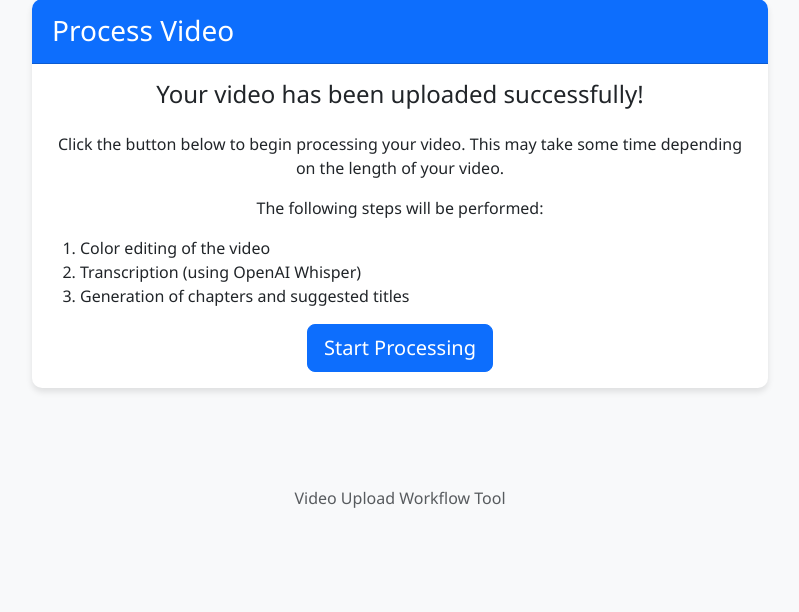
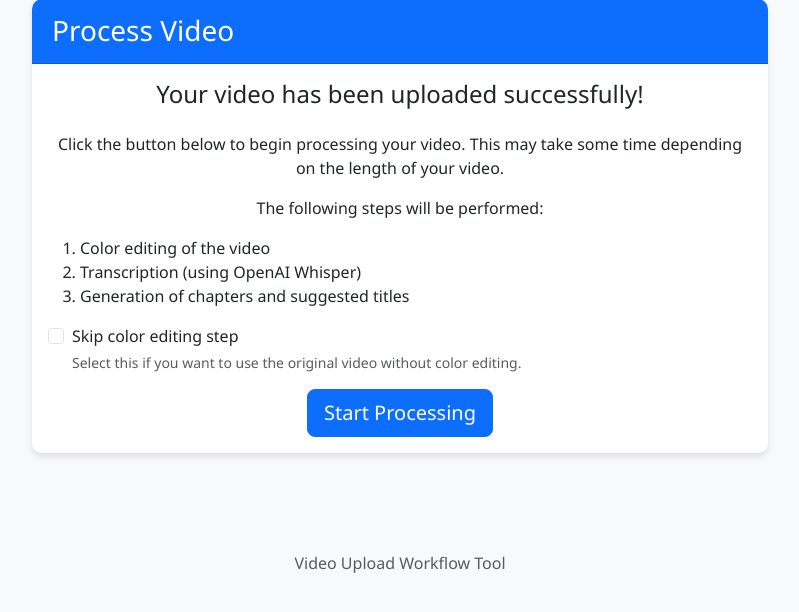
Before and after one commit to vivekhaldar/video_upload_workflow, a Flask app: template src/web/templates/process.html in a window 1280 px wide. Shown: the part 81-693 px from the top of the page, without its empty margins (240-1039 px from the left). Run offline with Flask 3, Linux system fonts and the light colour scheme; the template is opened without the code that fills it, so the values that code supplies are empty; some libraries are stand-ins or nearby versions.

Commit message:
Add option to skip color editing in web app #2

```diff
--- a/src/web/app.py
+++ b/src/web/app.py
@@ -91,6 +91,9 @@ def process_video():
         return redirect(url_for('index'))
 
     if request.method == 'POST':
+        # Check if the user wants to skip color editing
+        skip_color_edit = 'skip_color_edit' in request.form
+
         # Start processing the video
         input_video = str(session_folder / 'input_video.mp4')
 
@@ -99,9 +102,16 @@ def process_video():
         os.chdir(str(session_folder))
 
         try:
-            # Step 1: Color edit the video
+            # Step 1: Color edit the video (unless skipped)
             output_video = Path("output.mp4")
-            video_upload_workflow.color_edit_video(input_video, output_video)
+            if skip_color_edit:
+                print("Color editing step skipped. Using input video for subsequent steps.")
+                output_video = Path(input_video)
+                # Save info that color editing was skipped
+                with open('color_edit_skipped.txt', 'w') as f:
+                    f.write('true')
+            else:
+                video_upload_workflow.color_edit_video(input_video, output_video)
 
             # Step 2: Transcribe the video
             output_srt = Path("output.srt")
--- a/src/web/templates/process.html
+++ b/src/web/templates/process.html
@@ -22,6 +22,11 @@
                     </ol>
 
                     <form action="{{ url_for('process_video') }}" method="post">
+                        <div class="form-check mb-3 text-start">
+                            <input type="checkbox" class="form-check-input" id="skip_color_edit" name="skip_color_edit">
+                            <label class="form-check-label" for="skip_color_edit">Skip color editing step</label>
+                            <div class="form-text">Select this if you want to use the original video without color editing.</div>
+                        </div>
                         <button type="submit" id="start-processing" class="btn btn-primary btn-lg">
                             Start Processing
                         </button>
```
Also changed, not shown: src/web/static/js/process.js (+40 -2 lines).
